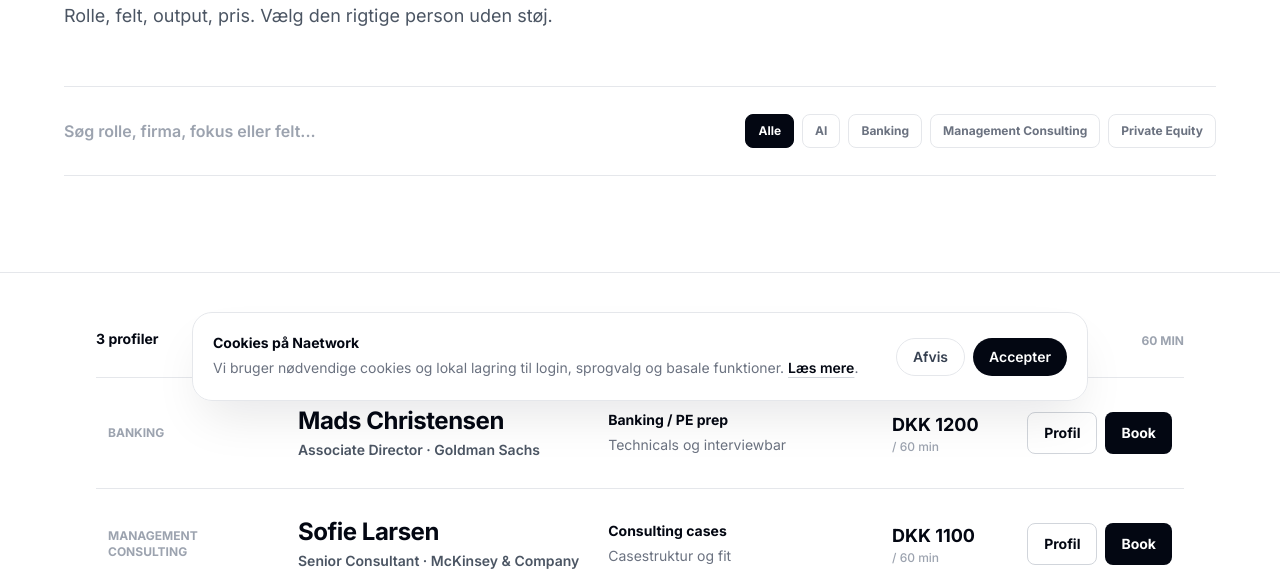
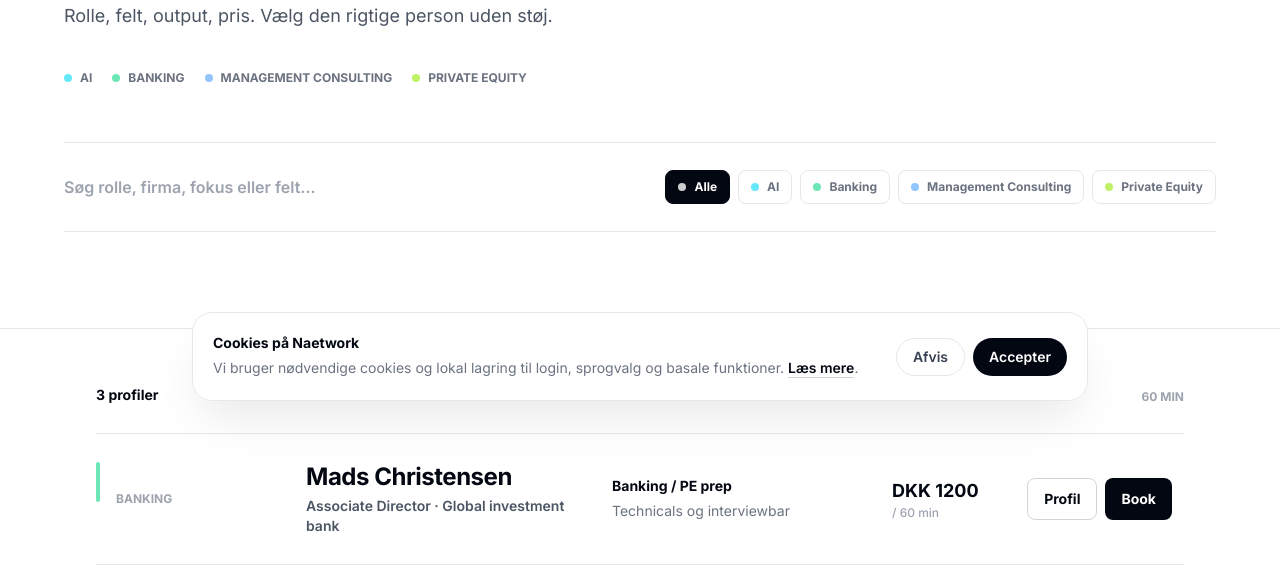
Before and after one commit to mikkelstreet-png/Naetwork, a Next.js app: page /professionals in a window 1280 px wide. Shown: the part 379-952 px from the top of the page. Built offline with nearby package versions, Linux system fonts and the light colour scheme; no server answers; the database is empty.

Commit message:
Add field signals to profiles

```diff
--- a/app/professionals/page.tsx
+++ b/app/professionals/page.tsx
@@ -37,7 +37,7 @@ const DEMO_PROFESSIONALS: ProfessionalCard[] = [
     id: 'demo-1',
     name: 'Mads Christensen',
     title: 'Associate Director',
-    company: 'Goldman Sachs',
+    company: 'Global investment bank',
     industries: ['Banking', 'Private Equity'],
     focus_areas: ['cv_linkedin', 'interview_prep', 'banking_technicals', 'pe_investment_case'],
     price: 1200,
@@ -47,7 +47,7 @@ const DEMO_PROFESSIONALS: ProfessionalCard[] = [
     id: 'demo-2',
     name: 'Sofie Larsen',
     title: 'Senior Consultant',
-    company: 'McKinsey & Company',
+    company: 'Tier-one strategy firm',
     industries: ['Management Consulting'],
     focus_areas: ['case_prep', 'consulting_cases', 'interview_prep', 'career_direction'],
     price: 1100,
@@ -57,7 +57,7 @@ const DEMO_PROFESSIONALS: ProfessionalCard[] = [
     id: 'demo-3',
     name: 'Emil Andersen',
     title: 'AI Product Lead',
-    company: 'Google DeepMind',
+    company: 'Leading AI environment',
     industries: ['AI'],
     focus_areas: ['ai_career_strategy', 'industry_insight', 'career_direction', 'application_review'],
     price: 900,
@@ -67,9 +67,29 @@ const DEMO_PROFESSIONALS: ProfessionalCard[] = [
 
 const INDUSTRIES: Industry[] = ['all', 'AI', 'Banking', 'Management Consulting', 'Private Equity']
 
+const FIELD_SIGNALS = [
+  ['AI', 'bg-cyan-300'],
+  ['Banking', 'bg-emerald-300'],
+  ['Management Consulting', 'bg-blue-300'],
+  ['Private Equity', 'bg-lime-300'],
+] as const
+
 function industryLabel(industry: Industry, isDa: boolean) {
   if (industry === 'all') return isDa ? 'Alle' : 'All'
   return industry
+}
+
+function accentForIndustry(industry?: string) {
+  if (industry === 'AI') return 'bg-cyan-300'
+  if (industry === 'Banking') return 'bg-emerald-300'
+  if (industry === 'Management Consulting') return 'bg-blue-300'
+  if (industry === 'Private Equity') return 'bg-lime-300'
+  return 'bg-gray-300'
+}
+
+function accentFor(pro: ProfessionalCard) {
+  const primary = FIELD_SIGNALS.find(([industry]) => pro.industries.includes(industry))?.[0]
+  return accentForIndustry(primary ?? pro.industries[0])
 }
 
 function bestFor(pro: ProfessionalCard, isDa: boolean) {
@@ -173,6 +193,15 @@ export default function ProfessionalsPage() {
           <h1 className="max-w-5xl text-6xl font-black leading-[0.92] tracking-tight text-gray-950 text-balance md:text-8xl">{t.heading}</h1>
           <p className="mt-6 max-w-xl text-base leading-relaxed text-gray-600 md:text-lg">{t.subheading}</p>
 
+          <div className="mt-10 flex flex-wrap gap-x-5 gap-y-2">
+            {FIELD_SIGNALS.map(([field, accent]) => (
+              <div key={field} className="flex items-center gap-2">
+                <span className={`h-2 w-2 rounded-full ${accent}`} />
+                <span className="text-xs font-black uppercase text-gray-500">{field}</span>
+              </div>
+            ))}
+          </div>
+
           <div className="mt-14 grid gap-5 border-y border-gray-200 py-5 lg:grid-cols-[1fr_auto] lg:items-center">
             <input
               type="text"
@@ -186,8 +215,9 @@ export default function ProfessionalsPage() {
                 <button
                   key={ind}
                   onClick={() => setIndustryFilter(ind)}
-                  className={`whitespace-nowrap rounded-lg border px-3 py-2 text-xs font-black transition-colors ${industryFilter === ind ? 'border-gray-950 bg-gray-950 text-white' : 'border-gray-200 bg-white text-gray-500 hover:border-gray-950 hover:text-gray-950'}`}
+                  className={`inline-flex items-center gap-2 whitespace-nowrap rounded-lg border px-3 py-2 text-xs font-black transition-colors ${industryFilter === ind ? 'border-gray-950 bg-gray-950 text-white' : 'border-gray-200 bg-white text-gray-500 hover:border-gray-950 hover:text-gray-950'}`}
                 >
+                  <span className={`h-2 w-2 rounded-full ${ind === 'all' ? (industryFilter === ind ? 'bg-white/80' : 'bg-gray-300') : accentForIndustry(ind)}`} />
                   {industryLabel(ind, isDa)}
                 </button>
               ))}
@@ -213,8 +243,12 @@ export default function ProfessionalsPage() {
         ) : (
           <div className="border-t border-gray-200">
             {filtered.map((pro) => (
-              <article key={pro.id} className="grid gap-5 border-b border-gray-200 py-7 transition-colors hover:bg-[#fafaf8] md:grid-cols-[170px_1.1fr_1fr_110px_150px] md:items-center md:px-3">
-                <p className="text-xs font-black uppercase text-gray-400">{pro.industries[0] ?? 'Profile'}</p>
+              <article key={pro.id} className="relative grid gap-5 border-b border-gray-200 py-7 transition-colors hover:bg-[#fafaf8] md:grid-cols-[170px_1.1fr_1fr_110px_150px] md:items-center md:px-3 md:pl-5">
+                <span className={`absolute left-0 top-7 hidden h-10 w-1 rounded-full md:block ${accentFor(pro)}`} />
+                <div className="flex items-center gap-3">
+                  <span className={`h-2 w-8 rounded-full md:hidden ${accentFor(pro)}`} />
+                  <p className="text-xs font-black uppercase text-gray-400">{pro.industries[0] ?? 'Profile'}</p>
+                </div>
 
                 <div>
                   <h2 className="text-2xl font-black leading-tight tracking-tight text-gray-950">{pro.name}</h2>
```
